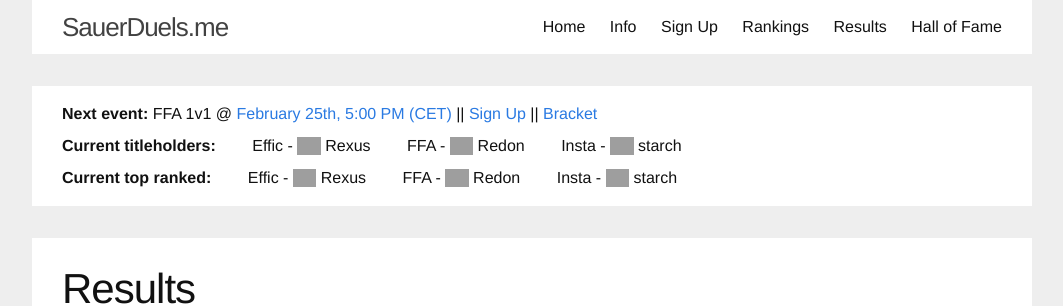
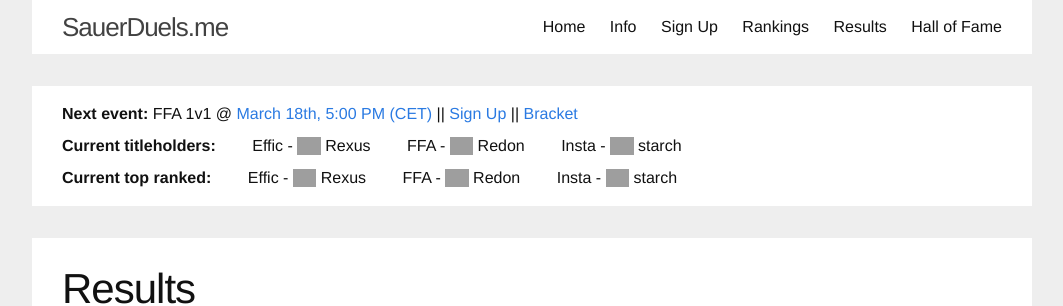
Before and after one commit to sauerduels/website, a Jekyll site: the page built from _events/sd11-ffa.md, in a window 1280 px wide, cut to the strip 0-306 px from the top of the page. Shown: the whole strip, without its empty margins (108-1171 px from the left). Built offline with Jekyll 4.4.1, drawn with Linux system fonts in a browser that asks for light colours; some of the changed lines change nothing that is shown; grey boxes are pictures that could not be loaded.

Commit message:
Update sd11-ffa.md

```diff
--- a/_events/sd11-ffa.md
+++ b/_events/sd11-ffa.md
@@ -1,7 +1,7 @@
 ---
 title: FFA 1v1
 index: 11
-date: '2018-02-25 18:00:00 +01:00'
+date: '2018-03-18 18:00:00 +01:00'
 signupurl: http://sauerduels.challonge.com/tournaments/signup/rkn3ci47C6
 bracketurl: http://sauerduels.challonge.com/sd11ffa
 completed: false
```
